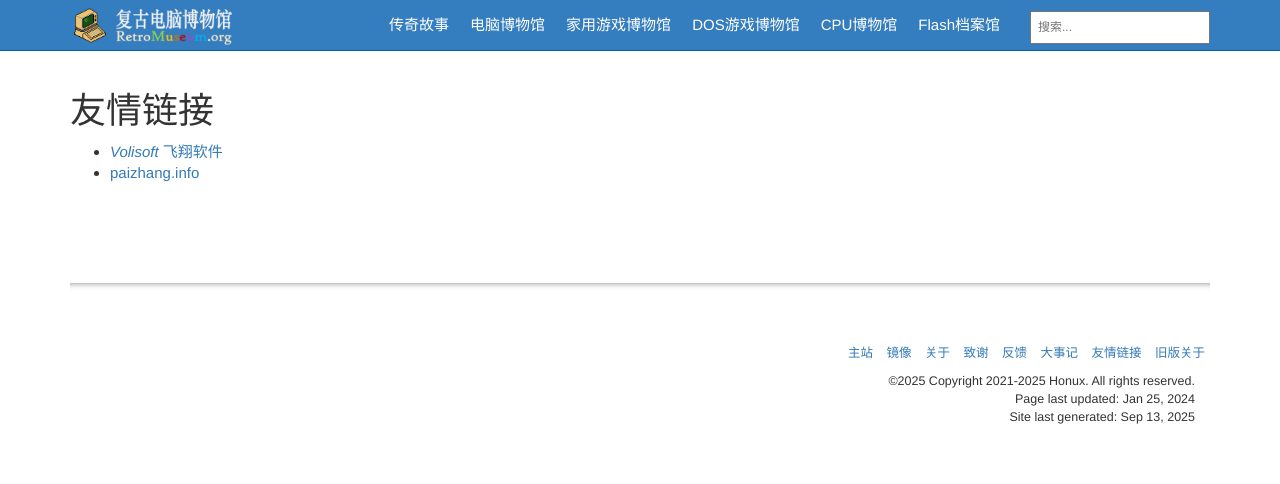
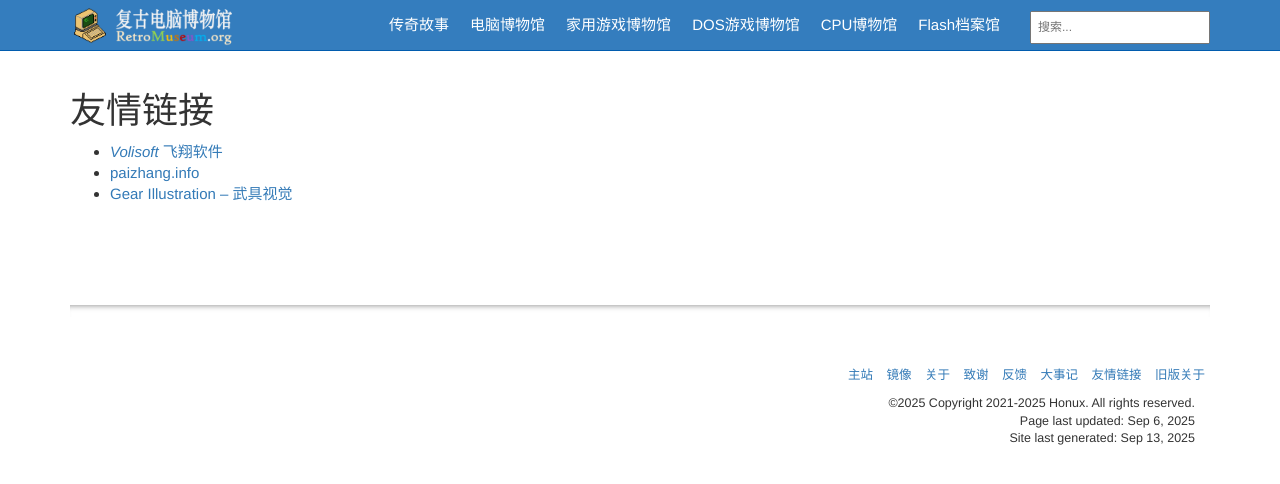
Before and after one commit to compumuseum/compumuseum.github.io, a Jekyll site: the page built from pages/links.md, in a window 1280 px wide. Shown: the top 484 px of the page. Built offline with Jekyll 4.4.1, drawn with Linux system fonts in a browser that asks for light colours.

Commit message:
Update links.md

```diff
--- a/pages/links.md
+++ b/pages/links.md
@@ -1,7 +1,7 @@
 ---
 title: 友情链接
 keywords: 电脑, 计算机, 博物馆, museum, 古董电脑, retro, 电脑考古, CPU, 处理器, 微处理器, DOS, 游戏, 模拟器, Mac, Apple, 苹果, IBM, BBC, Atari, Xerox, Alto, PDP, TRS, SHARP, PC, ZX81, TI, Commodore, ZX, Spectrum, Laser, Acorn, Windows, MSX, NEC, Macintosh, Acorn, CEC, DOS, GEOS, Amiga, Z80, Psion, HP, UCDOS, WPS, Windows CE, 文曲星, processor, qualification, information, pictures, core, frequency, chip packaging, packaging, cpu info, x86, amd, cyrix, harris, ibm, idt, iit, intel, motorola, nec, sgs, sgs-thomson, siemens, ST, signetics, mhs, ti, texas instruments, ulsi, umc, weitek, zilog, 3002, 4004, 4040, 8008, 808x, 8085, 8088, 8086, 80188, 80186, 80286, 286, 80386, 386, i386, Am386, 386sx, 386dx, 486, i486, 586, 486sx, 486dx, overdrive, 487, pentium, 586, 5x86, 386dlc, 386slc, 486dx2, mmx, ppro, pentium-pro, pro, athlon, duron, z80, dirk oppelt, dirk, oppelt, engineering, sample, samples, core, xeon
-last_updated: Jan 25, 2024
+last_updated: Sep 6, 2025
 permalink: links.html
 topnav: topnav
 hide_sidebar: true
@@ -10,3 +10,4 @@ comments: false
 
 - <a target="_blank" href="https://www.volisoft.top/"><i>Volisoft</i> 飞翔软件</a>
 - <a target="_blank" href="https://paizhang.info/">paizhang.info</a> <!-- 2024.1.25 -->
+- <a target="_blank" href="https://www.gear-illustration.com/">Gear Illustration – 武具视觉</a> <!-- 2025.9.6 -->
```
